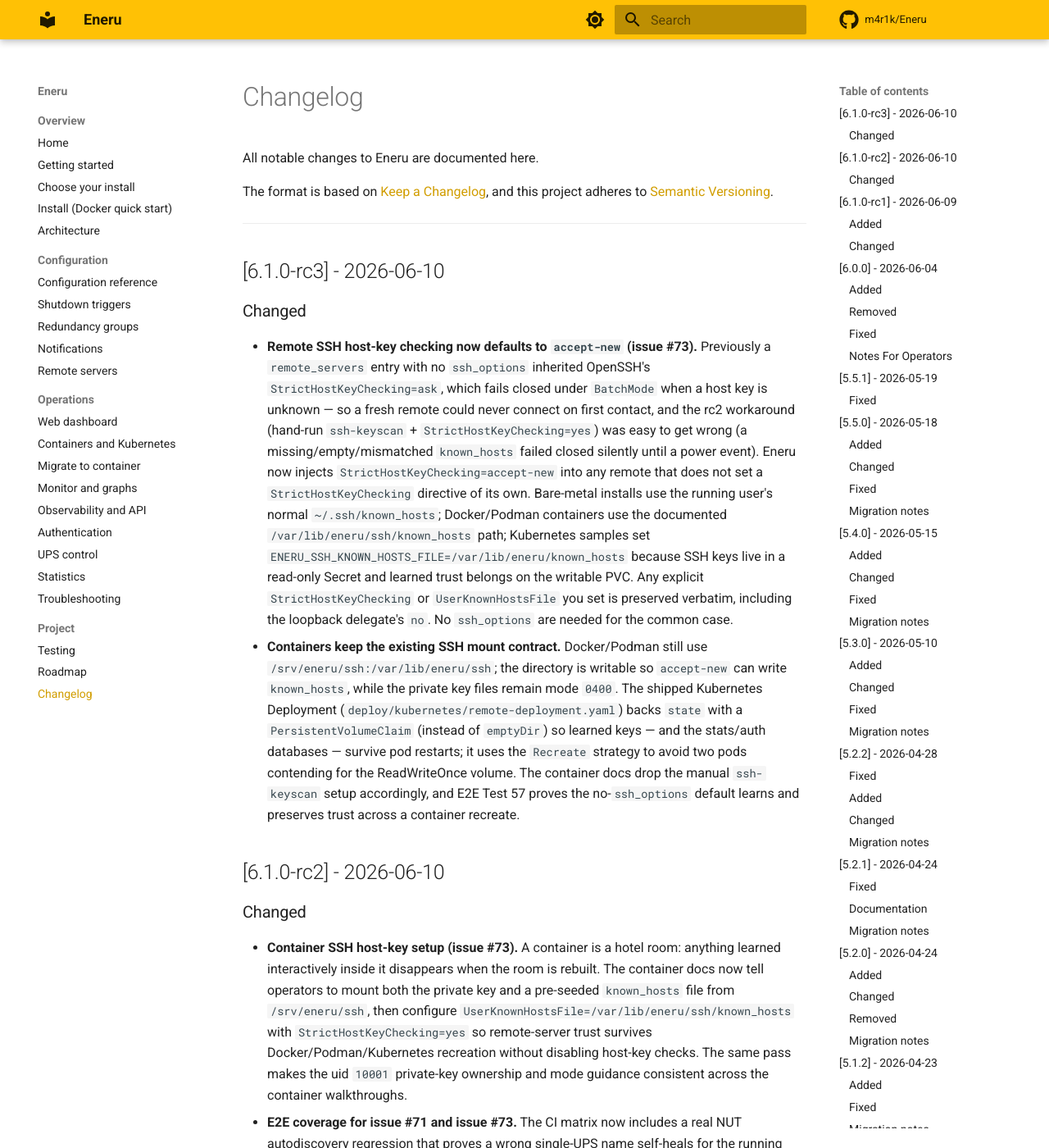
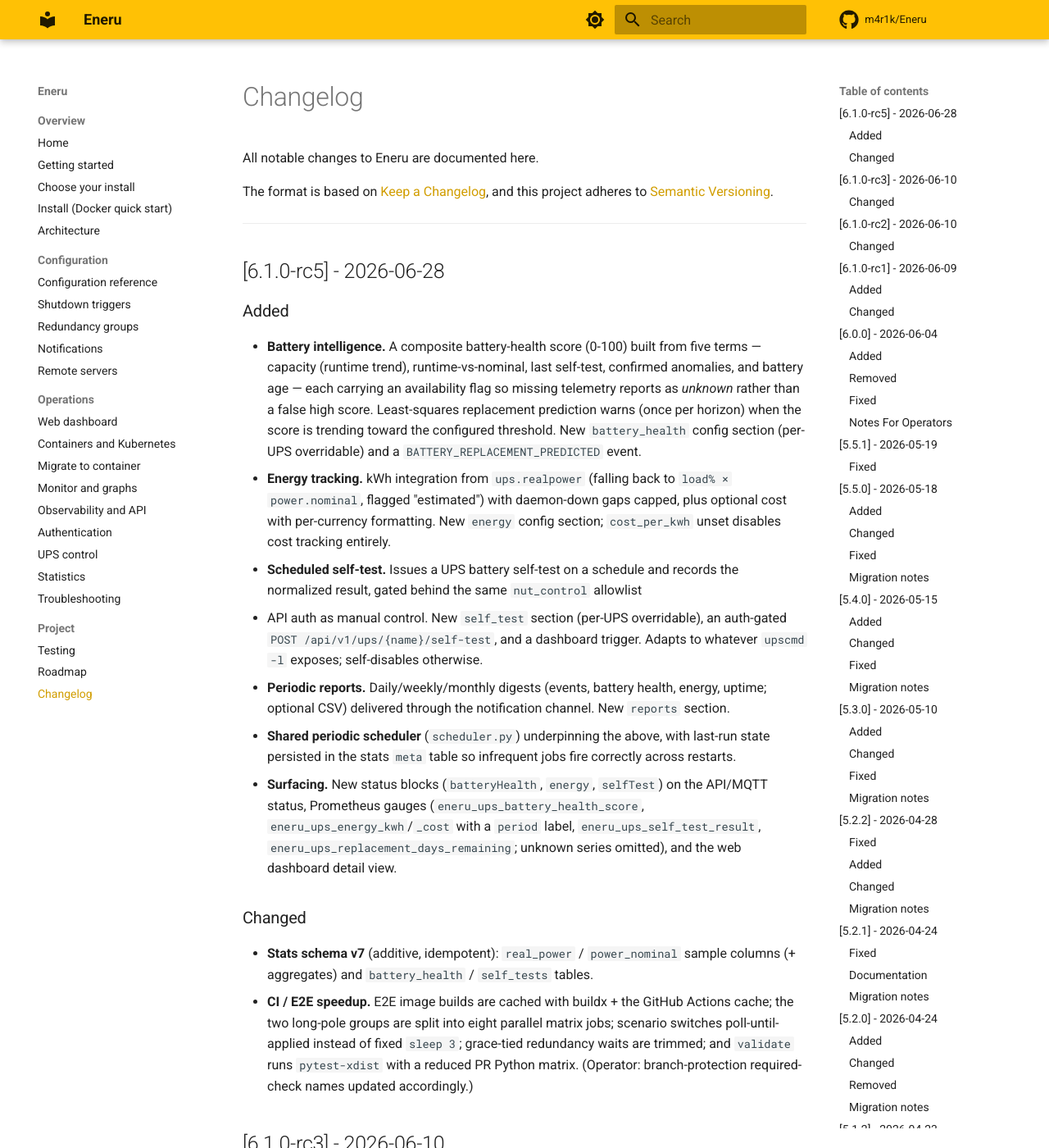
Before and after one commit to m4r1k/Eneru, an MkDocs documentation site: the page built from docs/changelog.md, in a window 1280 px wide and 1400 px high. Shown: the whole window at 82% size. Built offline with MkDocs 1.6.1 and Material for MkDocs 9.7.7, drawn with Linux system fonts in a browser that asks for light colours; comment, search, counter and statistics services are not loaded.

Commit message:
chore: bump version to 6.1.0-rc5 + changelog
Roll up the v6.1 feature work (battery intelligence, energy tracking,
scheduled self-test, periodic reports, the shared scheduler, and the
API/Prometheus/dashboard surfacing) plus the CI/E2E speedup into an rc5
changelog entry.

Co-authored-by: Claude <noreply@anthropic.com>

```diff
--- a/docs/changelog.md
+++ b/docs/changelog.md
@@ -6,6 +6,50 @@ The format is based on [Keep a Changelog](https://keepachangelog.com/en/1.0.0/),
 and this project adheres to [Semantic Versioning](https://semver.org/spec/v2.0.0.html).
 
 ---
+
+## [6.1.0-rc5] - 2026-06-28
+
+### Added
+
+- **Battery intelligence.** A composite battery-health score (0-100) built
+  from five terms — capacity (runtime trend), runtime-vs-nominal, last
+  self-test, confirmed anomalies, and battery age — each carrying an
+  availability flag so missing telemetry reports as *unknown* rather than a
+  false high score. Least-squares replacement prediction warns (once per
+  horizon) when the score is trending toward the configured threshold. New
+  `battery_health` config section (per-UPS overridable) and a
+  `BATTERY_REPLACEMENT_PREDICTED` event.
+- **Energy tracking.** kWh integration from `ups.realpower` (falling back to
+  `load% × power.nominal`, flagged "estimated") with daemon-down gaps capped,
+  plus optional cost with per-currency formatting. New `energy` config section;
+  `cost_per_kwh` unset disables cost tracking entirely.
+- **Scheduled self-test.** Issues a UPS battery self-test on a schedule and
+  records the normalized result, gated behind the same `nut_control` allowlist
+  + API auth as manual control. New `self_test` section (per-UPS overridable),
+  an auth-gated `POST /api/v1/ups/{name}/self-test`, and a dashboard trigger.
+  Adapts to whatever `upscmd -l` exposes; self-disables otherwise.
+- **Periodic reports.** Daily/weekly/monthly digests (events, battery health,
+  energy, uptime; optional CSV) delivered through the notification channel.
+  New `reports` section.
+- **Shared periodic scheduler** (`scheduler.py`) underpinning the above, with
+  last-run state persisted in the stats `meta` table so infrequent jobs fire
+  correctly across restarts.
+- **Surfacing.** New status blocks (`batteryHealth`, `energy`, `selfTest`) on
+  the API/MQTT status, Prometheus gauges (`eneru_ups_battery_health_score`,
+  `eneru_ups_energy_kwh`/`_cost` with a `period` label, `eneru_ups_self_test_result`,
+  `eneru_ups_replacement_days_remaining`; unknown series omitted), and the web
+  dashboard detail view.
+
+### Changed
+
+- **Stats schema v7** (additive, idempotent): `real_power` / `power_nominal`
+  sample columns (+ aggregates) and `battery_health` / `self_tests` tables.
+- **CI / E2E speedup.** E2E image builds are cached with buildx + the GitHub
+  Actions cache; the two long-pole groups are split into eight parallel matrix
+  jobs; scenario switches poll-until-applied instead of fixed `sleep 3`;
+  grace-tied redundancy waits are trimmed; and `validate` runs `pytest-xdist`
+  with a reduced PR Python matrix. (Operator: branch-protection required-check
+  names updated accordingly.)
 
 ## [6.1.0-rc3] - 2026-06-10
 
--- a/src/eneru/version.py
+++ b/src/eneru/version.py
@@ -2,4 +2,4 @@
 
 # Version is set at build time via git describe --tags
 # Format: "5.2.1" for tagged releases, "5.2.1-5-gabcdef1" for dev builds
-__version__ = "6.1.0-rc4"
+__version__ = "6.1.0-rc5"
```
